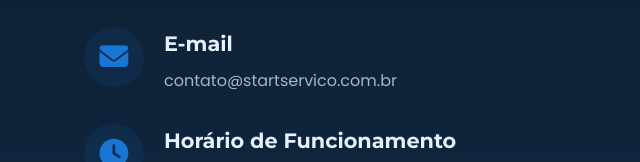
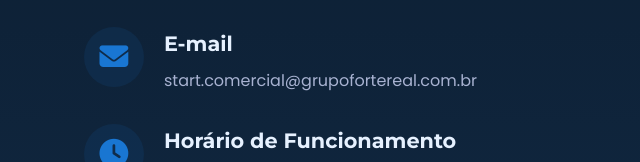
Before and after one commit to lofs113254-design/StartServi-o, a plain HTML site: page index.html in a window 1280 px wide. Shown: the part 8938-9100 px from the top of the page, 0-640 px from the left. Drawn offline with Linux system fonts and the light colour scheme.

Commit message:
Add files via upload

```diff
--- a/index.html
+++ b/index.html
@@ -1478,7 +1478,7 @@
                         </div>
                         <div class="contact-details">
                             <h3>E-mail</h3>
-                            <p>contato@startservico.com.br</p>
+                            <p>start.comercial@grupofortereal.com.br</p>
                         </div>
                     </div>
 
```
